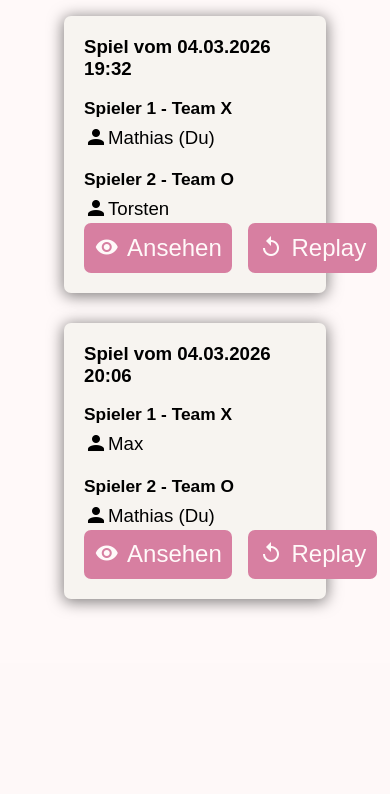
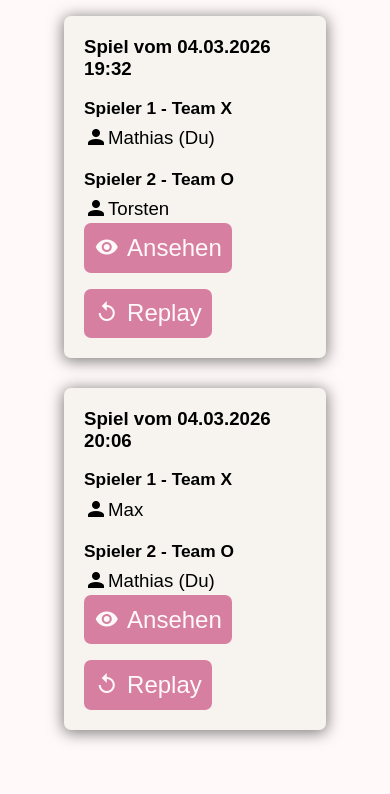
Before and after one commit to Unbekannt28/tic-tac-toe, a Flask app: page /lobby in a window 390 px wide. Shown: the part 986-1780 px from the top of the page. Before the commit the page ends 1597 px from the top, so only its background shows below. Run offline with Flask 3, Linux system fonts and the light colour scheme; a user stored in the database is signed in; data comes from the database, SQL or seed files in the repository.

Commit message:
Made replay button responsive

```diff
--- a/static/css/lobby.css
+++ b/static/css/lobby.css
@@ -15,3 +15,9 @@
     justify-content: left;
     gap: 1em;
 }
+
+@media only screen and (max-width: 700px) {
+    .replay-buttons {
+        flex-direction: column;
+    }
+}
```
